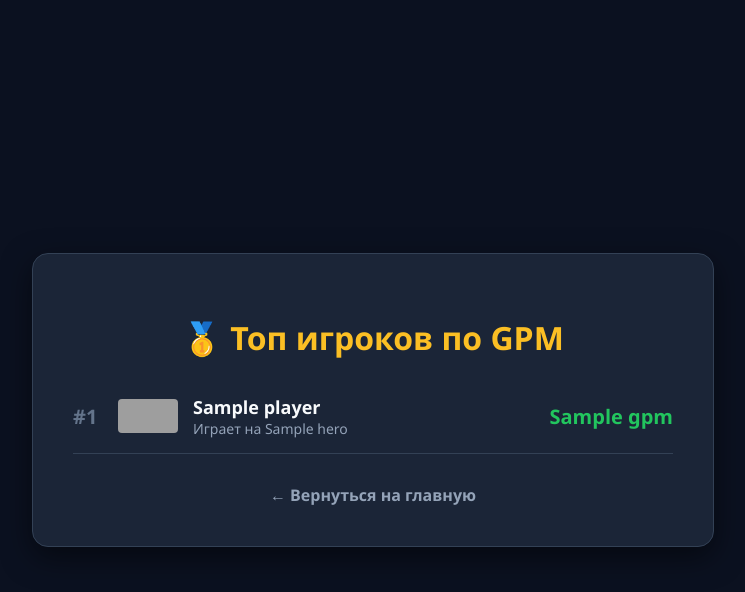
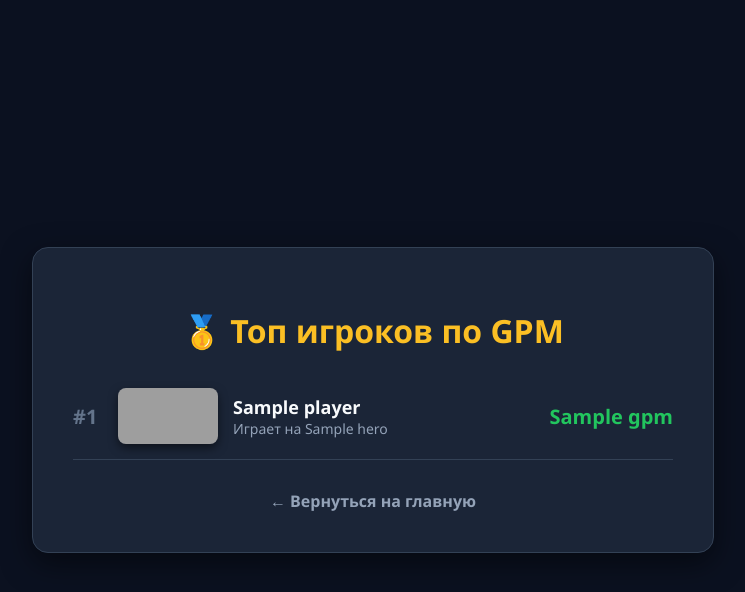
Before and after one commit to vakolodko1984-a11y/dota-analyzer, a Flask app: template templates/leaderboard_players.html in a window 1280 px wide. Shown: the top 592 px of the page, without its empty margins (267-1012 px from the left). Run offline with Flask 3, Linux system fonts and the light colour scheme; the template is opened without the code that fills it: most values are stand-ins (such as "Sample title", 1, 10 or a date in 2020); grey boxes are pictures that could not be loaded.

Commit message:
Update leaderboard_players.html
fix picture heroes

```diff
--- a/templates/leaderboard_players.html
+++ b/templates/leaderboard_players.html
@@ -25,7 +25,7 @@
         {% for p in top_players %}
         <div class="player-row">
             <div class="rank">#{{ loop.index }}</div>
-            <img src="https://cdn.cloudflare.steamstatic.com{{ p.icon }}" class="hero-icon">
+            <img src="https://cdn.cloudflare.steamstatic.com{{ p.img }}" class="hero-icon" style="width: 100px; height: 56px; border-radius: 8px; object-fit: cover; object-position: top; box-shadow: 0 4px 10px rgba(0,0,0,0.5);">
             <div class="player-info">
                 <div class="player-name">{{ p.name }}</div>
                 <div class="hero-name">Играет на {{ p.hero }}</div>
```
